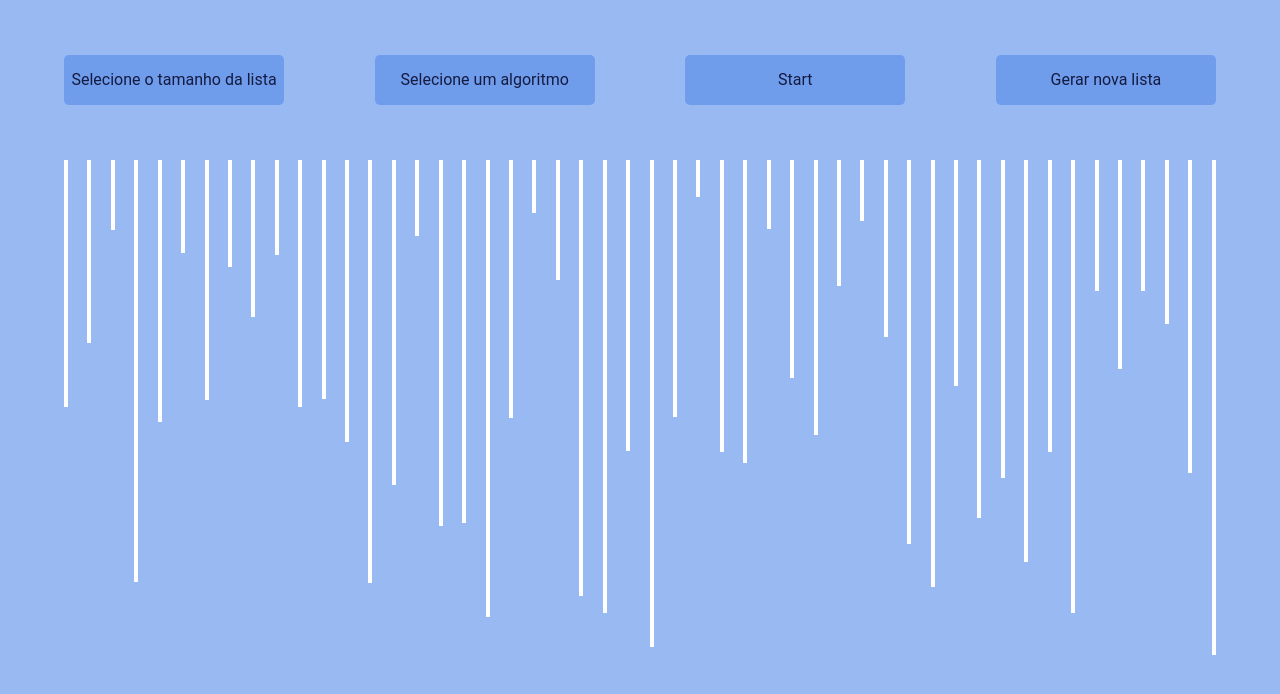
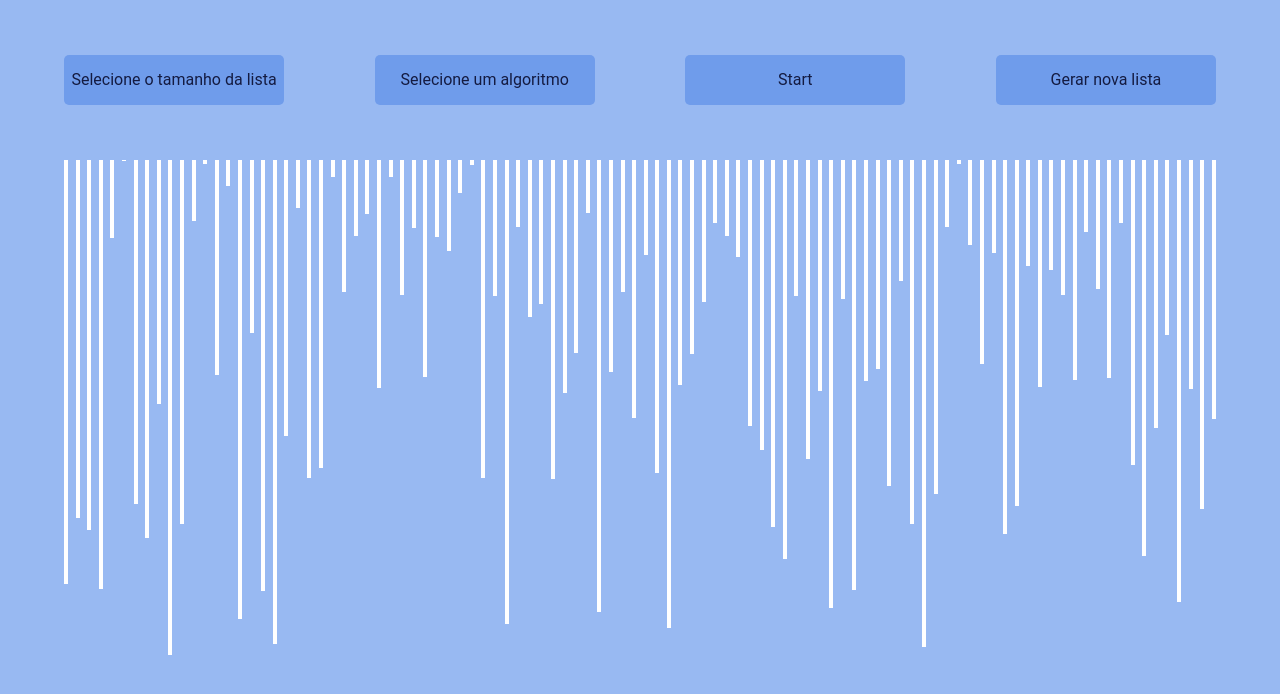
Before and after one commit to Lucas-Melo0/Sorting-Algorithm-Visualizer, a React (Create React App) app: page / in a window 1280 px wide. Shown: the top 694 px of the page. Built offline with nearby package versions, Linux system fonts and the light colour scheme.

Commit message:
[fix]: Changed the timeout location on Selection sort

```diff
--- a/src/auxiliary/randomArray.js
+++ b/src/auxiliary/randomArray.js
@@ -1,6 +1,6 @@
 const randomArray = () => {
   const result = [];
-  for (let i = 0; i < 50; i++) {
+  for (let i = 0; i < 100; i++) {
     result.push(Math.floor(Math.random() * (1000 - 1 + 1)) + 1);
   }
   return result;
--- a/src/components/HomePage/index.js
+++ b/src/components/HomePage/index.js
@@ -27,6 +27,11 @@ export default function HomePage() {
       for (let j = i + 1; j < array.length; j++) {
         if (array[j] < array[minIndex]) {
           minIndex = j;
+          await new Promise((resolve) =>
+            setTimeout(() => {
+              resolve();
+            }, 50)
+          );
         }
       }
 
@@ -35,12 +40,6 @@ export default function HomePage() {
       setGeneratedArray([...generatedArray, array]);
       array[minIndex] = temp;
       setGeneratedArray([...generatedArray, array]);
-      console.log(generatedArray);
-      await new Promise((resolve) =>
-        setTimeout(() => {
-          resolve();
-        }, 50)
-      );
     }
     return generatedArray;
   }
```
